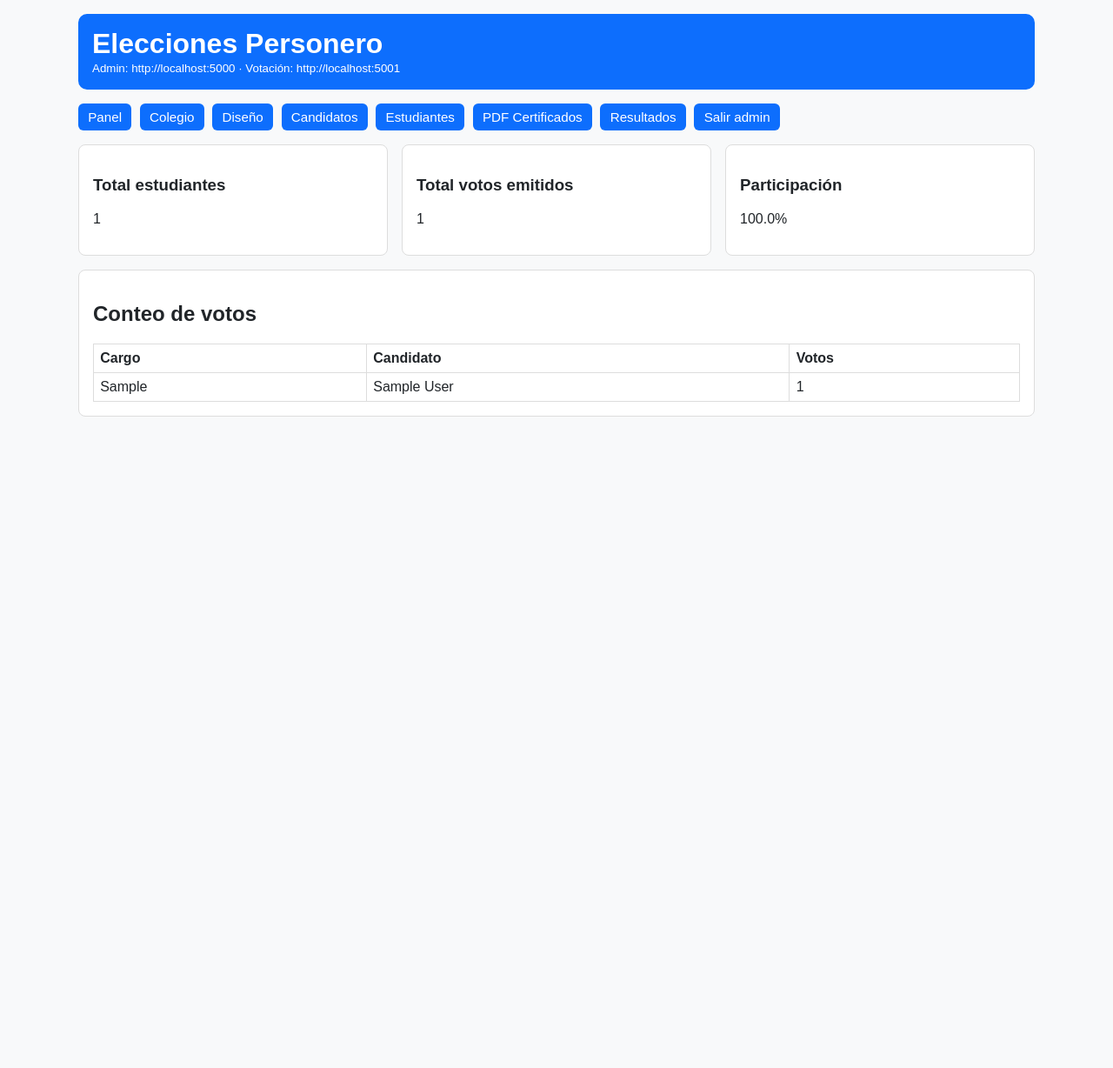
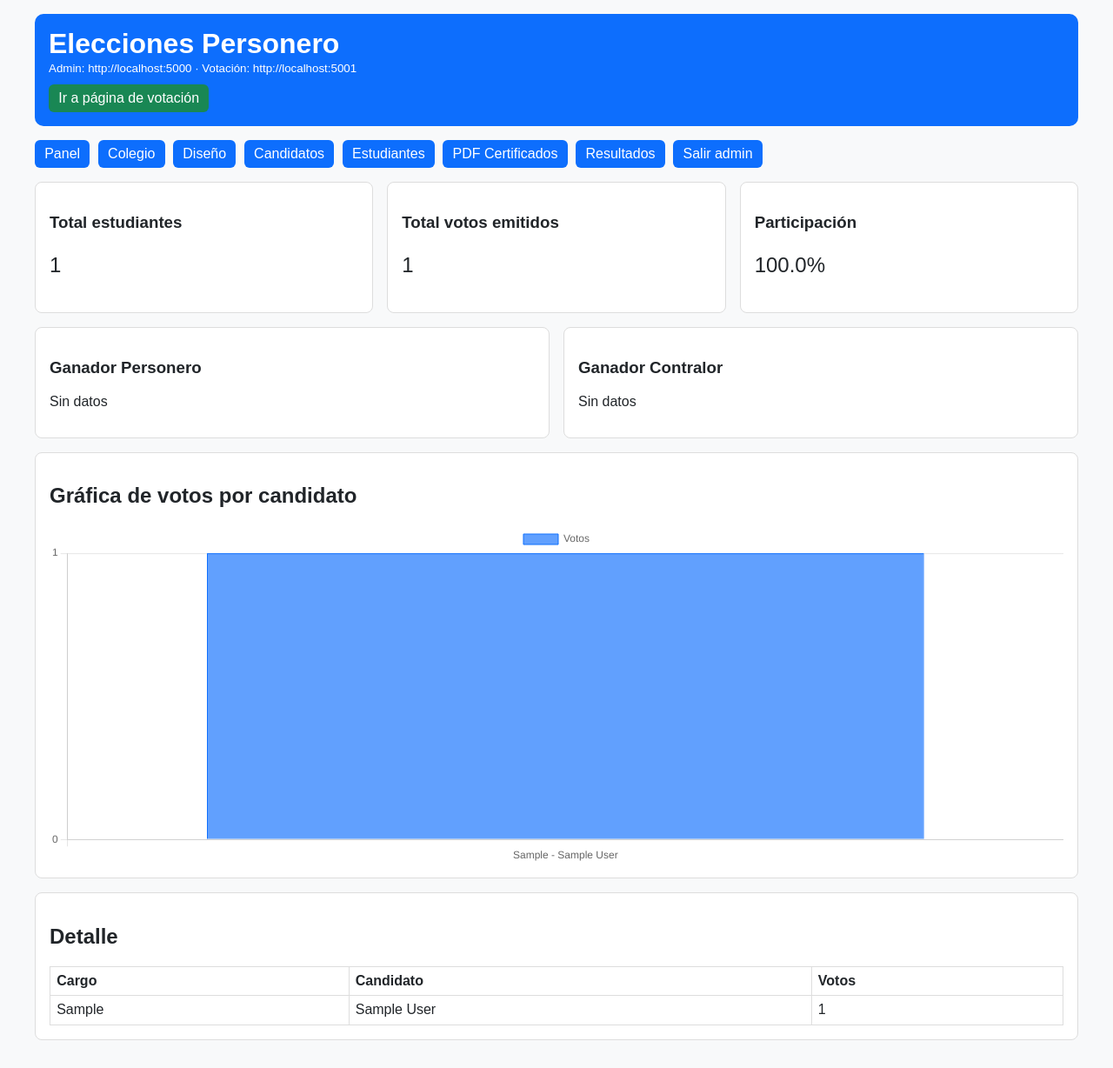
Before and after one commit to Stark-Tech-SA/Elecciones-Personero, a Flask app: page /admin/results in a window 1280 px wide. Shown: the whole page at 87% size. Before the commit the page ends 479 px from the top, so only its background shows below. Run offline with Flask 3, Linux system fonts and the light colour scheme; the visitor is signed in with stand-in values (Sample User, id 1); data comes from the database, SQL or seed files in the repository; tables that the repository leaves empty hold one stand-in row (values such as "Sample post").

Commit message:
Mejorar diseño con imágenes, QR por usuario y certificados 8x hoja

```diff
--- a/app.py
+++ b/app.py
@@ -52,6 +52,13 @@ def close_db(error):
         db.close()
 
 
+def ensure_column(db, table: str, column_name: str, definition: str):
+    existing = db.execute(f"PRAGMA table_info({table})").fetchall()
+    names = {row[1] for row in existing}
+    if column_name not in names:
+        db.execute(f"ALTER TABLE {table} ADD COLUMN {column_name} {definition}")
+
+
 def init_db():
     db = sqlite3.connect(DB_PATH)
     db.executescript(
@@ -70,7 +77,9 @@ def init_db():
             page_title TEXT DEFAULT 'Elecciones Personero',
             header_color TEXT DEFAULT '#0d6efd',
             background_color TEXT DEFAULT '#f8f9fa',
-            text_color TEXT DEFAULT '#212529'
+            text_color TEXT DEFAULT '#212529',
+            header_image_path TEXT,
+            background_image_path TEXT
         );
 
         CREATE TABLE IF NOT EXISTS admin_users (
@@ -111,6 +120,10 @@ def init_db():
         );
         """
     )
+
+    ensure_column(db, "design_settings", "header_image_path", "TEXT")
+    ensure_column(db, "design_settings", "background_image_path", "TEXT")
+
     db.execute(
         """
         INSERT INTO design_settings (id)
@@ -147,9 +160,7 @@ def request_port() -> int | None:
 
 
 def get_design_settings():
-    db = get_db()
-    row = db.execute("SELECT * FROM design_settings WHERE id=1").fetchone()
-    return row
+    return get_db().execute("SELECT * FROM design_settings WHERE id=1").fetchone()
 
 
 @app.context_processor
@@ -178,7 +189,6 @@ def save_upload(file_storage, prefix: str) -> str | None:
 
 
 def generate_unique_user() -> str:
-    # Usuario numérico corto (máximo 8 dígitos)
     return f"{secrets.randbelow(10**8):08d}"
 
 
@@ -234,8 +244,7 @@ def admin_login():
     if request.method == "POST":
         username = request.form.get("username", "").strip()
         password = request.form.get("password", "").strip()
-        db = get_db()
-        admin = db.execute(
+        admin = get_db().execute(
             "SELECT * FROM admin_users WHERE username = ? AND password = ?", (username, password)
         ).fetchone()
         if not admin:
@@ -279,10 +288,15 @@ def design_settings():
 
     db = get_db()
     if request.method == "POST":
+        settings = db.execute("SELECT * FROM design_settings WHERE id=1").fetchone()
+        header_image = save_upload(request.files.get("header_image"), "header")
+        bg_image = save_upload(request.files.get("background_image"), "bg")
+
         db.execute(
             """
             UPDATE design_settings
-            SET page_title = ?, header_color = ?, background_color = ?, text_color = ?
+            SET page_title = ?, header_color = ?, background_color = ?, text_color = ?,
+                header_image_path = ?, background_image_path = ?
             WHERE id = 1
             """,
             (
@@ -290,14 +304,15 @@ def design_settings():
                 request.form.get("header_color", "#0d6efd").strip() or "#0d6efd",
                 request.form.get("background_color", "#f8f9fa").strip() or "#f8f9fa",
                 request.form.get("text_color", "#212529").strip() or "#212529",
+                header_image or settings["header_image_path"],
+                bg_image or settings["background_image_path"],
             ),
         )
         db.commit()
         flash("Diseño actualizado correctamente.")
         return redirect(url_for("design_settings"))
 
-    settings = db.execute("SELECT * FROM design_settings WHERE id=1").fetchone()
-    return render_template("design_settings.html", settings=settings)
+    return render_template("design_settings.html", settings=db.execute("SELECT * FROM design_settings WHERE id=1").fetchone())
 
 
 @app.route("/admin/school", methods=["GET", "POST"])
@@ -335,8 +350,7 @@ def school_info():
         flash("Información del colegio guardada correctamente.")
         return redirect(url_for("school_info"))
 
-    school = db.execute("SELECT * FROM school_info WHERE id=1").fetchone()
-    return render_template("school_info.html", school=school)
+    return render_template("school_info.html", school=db.execute("SELECT * FROM school_info WHERE id=1").fetchone())
 
 
 @app.route("/admin/candidates", methods=["GET", "POST"])
@@ -365,8 +379,7 @@ def candidates():
         flash("Candidato registrado.")
         return redirect(url_for("candidates"))
 
-    all_candidates = db.execute("SELECT * FROM candidates ORDER BY position, full_name").fetchall()
-    return render_template("candidates.html", candidates=all_candidates)
+    return render_template("candidates.html", candidates=db.execute("SELECT * FROM candidates ORDER BY position, full_name").fetchall())
 
 
 @app.route("/admin/students", methods=["GET", "POST"])
@@ -398,7 +411,6 @@ def students_upload():
 
         inserted = 0
         skipped = 0
-
         for _, row in df.iterrows():
             full_name = str(row.get("full_name", "")).strip()
             if not full_name:
@@ -406,15 +418,11 @@ def students_upload():
                 continue
 
             doc_id = str(row.get("doc_id", "")).strip()
-            exists = db.execute(
-                "SELECT id FROM students WHERE doc_id = ? AND doc_id <> ''", (doc_id,)
-            ).fetchone()
+            exists = db.execute("SELECT id FROM students WHERE doc_id = ? AND doc_id <> ''", (doc_id,)).fetchone()
             if exists:
                 skipped += 1
                 continue
 
-            unique_user = generate_unique_user_non_colliding(db)
-            qr_token = secrets.token_urlsafe(16)
             db.execute(
                 """
                 INSERT INTO students (doc_id, full_name, grade, group_name, unique_user, qr_token)
@@ -425,8 +433,8 @@ def students_upload():
                     full_name,
                     str(row.get("grade", "")).strip(),
                     str(row.get("group_name", "")).strip(),
-                    unique_user,
-                    qr_token,
+                    generate_unique_user_non_colliding(db),
+                    secrets.token_urlsafe(16),
                 ),
             )
             inserted += 1
@@ -435,8 +443,7 @@ def students_upload():
         flash(f"Carga completada: {inserted} estudiantes nuevos, {skipped} omitidos.")
         return redirect(url_for("students_upload"))
 
-    students = db.execute("SELECT * FROM students ORDER BY full_name").fetchall()
-    return render_template("students_upload.html", students=students)
+    return render_template("students_upload.html", students=db.execute("SELECT * FROM students ORDER BY full_name").fetchall())
 
 
 def build_certificate_pdf(students, school):
@@ -444,11 +451,11 @@ def build_certificate_pdf(students, school):
     pdf = canvas.Canvas(packet, pagesize=A4)
     page_w, page_h = A4
 
-    margin = 24
-    cols = 2
-    rows = 2
-    cert_w = (page_w - margin * 2 - 12) / cols
-    cert_h = (page_h - margin * 2 - 12) / rows
+    margin = 18
+    cols, rows = 2, 4
+    gap_x, gap_y = 8, 8
+    cert_w = (page_w - margin * 2 - gap_x) / cols
+    cert_h = (page_h - margin * 2 - (rows - 1) * gap_y) / rows
 
     logo_reader = None
     if school and school["logo_path"]:
@@ -456,41 +463,53 @@ def build_certificate_pdf(students, school):
         if logo_file.exists():
             logo_reader = ImageReader(str(logo_file))
 
+    school_name = school["school_name"] if school and school["school_name"] else "Institución educativa"
+
     for idx, student in enumerate(students):
-        slot = idx % 4
-        col = slot % 2
-        row = slot // 2
+        slot = idx % 8
+        col = slot % cols
+        row = slot // cols
 
-        x = margin + col * (cert_w + 12)
-        y = page_h - margin - (row + 1) * cert_h - row * 12
+        x = margin + col * (cert_w + gap_x)
+        y = page_h - margin - (row + 1) * cert_h - row * gap_y
 
-        pdf.roundRect(x, y, cert_w, cert_h, 8)
-        pdf.setFont("Helvetica-Bold", 11)
-        school_name = school["school_name"] if school and school["school_name"] else "Institución educativa"
-        pdf.drawString(x + 10, y + cert_h - 18, school_name)
+        pdf.roundRect(x, y, cert_w, cert_h, 6)
 
         if logo_reader:
-            pdf.drawImage(logo_reader, x + cert_w - 54, y + cert_h - 54, width=42, height=42, preserveAspectRatio=True)
+            try:
+                pdf.saveState()
+                pdf.setFillAlpha(0.08)
+                wm_size = min(cert_w * 0.65, cert_h * 0.85)
+                pdf.drawImage(logo_reader, x + (cert_w - wm_size) / 2, y + (cert_h - wm_size) / 2, width=wm_size, height=wm_size, preserveAspectRatio=True, mask='auto')
+                pdf.restoreState()
+            except Exception:
+                pass
 
-        pdf.setFont("Helvetica", 9)
-        pdf.drawString(x + 10, y + cert_h - 36, "Certificado de participación electoral")
-        pdf.drawString(x + 10, y + cert_h - 52, f"Estudiante: {student['full_name']}")
-        pdf.drawString(x + 10, y + cert_h - 66, f"Documento: {student['doc_id'] or '-'}")
-        pdf.drawString(x + 10, y + cert_h - 80, f"Usuario: {student['unique_user']}")
-        status_txt = "Votó" if student["voted"] else "Pendiente por votar"
-        pdf.drawString(x + 10, y + cert_h - 94, f"Estado: {status_txt}")
+        pdf.setFont("Helvetica-Bold", 11)
+        pdf.drawCentredString(x + cert_w / 2, y + cert_h - 16, school_name)
+        pdf.setFont("Helvetica-Bold", 9)
+        pdf.drawCentredString(x + cert_w / 2, y + cert_h - 30, "Certificado de Votación 2026")
 
-        vote_url = f"{app_base_url(VOTING_PORT)}/vote/access/{student['qr_token']}"
-        qr_img = qrcode.make(vote_url)
+        if logo_reader:
+            pdf.setFillColorRGB(1, 1, 1)
+            pdf.rect(x + cert_w - 44, y + cert_h - 44, 32, 32, fill=1, stroke=0)
+            pdf.setFillColorRGB(0, 0, 0)
+            pdf.drawImage(logo_reader, x + cert_w - 42, y + cert_h - 42, width=28, height=28, preserveAspectRatio=True, mask='auto')
+
+        pdf.setFont("Helvetica", 8)
+        pdf.drawString(x + 8, y + cert_h - 48, f"Estudiante: {student['full_name']}")
+        pdf.drawString(x + 8, y + cert_h - 60, f"Documento: {student['doc_id'] or '-'}")
+        pdf.drawString(x + 8, y + cert_h - 72, f"Usuario para votar: {student['unique_user']}")
+
         qr_buf = io.BytesIO()
-        qr_img.save(qr_buf, format="PNG")
+        qrcode.make(student["unique_user"]).save(qr_buf, format="PNG")
         qr_buf.seek(0)
-        pdf.drawImage(ImageReader(qr_buf), x + 10, y + 10, width=70, height=70)
+        qr_size = 46
+        pdf.drawImage(ImageReader(qr_buf), x + 8, y + 8, width=qr_size, height=qr_size)
         pdf.setFont("Helvetica", 7)
-        pdf.drawString(x + 86, y + 22, "Escanea para ingresar")
-        pdf.drawString(x + 86, y + 12, "a la votación")
+        pdf.drawString(x + 60, y + 25, "QR con usuario de votación")
 
-        if slot == 3 and idx != len(students) - 1:
+        if slot == 7 and idx != len(students) - 1:
             pdf.showPage()
 
     pdf.save()
@@ -511,9 +530,8 @@ def certificates_pdf():
         flash("No hay estudiantes para generar certificados.")
         return redirect(url_for("students_upload"))
 
-    pdf_bytes = build_certificate_pdf(students, school)
     return send_file(
-        pdf_bytes,
+        build_certificate_pdf(students, school),
         mimetype="application/pdf",
         as_attachment=True,
         download_name="certificados_estudiantes.pdf",
@@ -542,19 +560,29 @@ def results():
 
     turnout = round((total_voted / total_students) * 100, 2) if total_students else 0
 
+    chart_labels = [f"{row['position']} - {row['full_name']}" for row in tally]
+    chart_values = [row["votes"] for row in tally]
+
+    winners = {}
+    for position in ["Personero", "Contralor"]:
+        best = max((r for r in tally if r["position"] == position), key=lambda x: x["votes"], default=None)
+        winners[position] = best
+
     return render_template(
         "results.html",
         tally=tally,
         total_students=total_students,
         total_voted=total_voted,
         turnout=turnout,
+        chart_labels=chart_labels,
+        chart_values=chart_values,
+        winners=winners,
     )
 
 
 @app.route("/vote/access/<token>")
 def access_by_qr(token: str):
-    db = get_db()
-    student = db.execute("SELECT * FROM students WHERE qr_token = ?", (token,)).fetchone()
+    student = get_db().execute("SELECT * FROM students WHERE qr_token = ?", (token,)).fetchone()
     if not student:
         flash("QR inválido.", "error")
         return redirect(url_for("login"))
@@ -569,8 +597,9 @@ def access_by_qr(token: str):
 
 @app.route("/qr/<token>")
 def qr_image(token: str):
-    vote_url = f"{app_base_url(VOTING_PORT)}/vote/access/{token}"
-    img = qrcode.make(vote_url)
+    student = get_db().execute("SELECT * FROM students WHERE qr_token = ?", (token,)).fetchone()
+    qr_content = student["unique_user"] if student else token
+    img = qrcode.make(qr_content)
     buf = io.BytesIO()
     img.save(buf, format="PNG")
     buf.seek(0)
@@ -581,10 +610,7 @@ def qr_image(token: str):
 def login():
     if request.method == "POST":
         unique_user = request.form.get("unique_user", "").strip()
-        db = get_db()
-        student = db.execute(
-            "SELECT * FROM students WHERE unique_user = ?", (unique_user,)
-        ).fetchone()
+        student = get_db().execute("SELECT * FROM students WHERE unique_user = ?", (unique_user,)).fetchone()
 
         if not student:
             flash("Usuario no válido.", "error")
@@ -614,9 +640,7 @@ def vote():
 
     positions = ["Personero", "Contralor"]
     candidates_by_position = {
-        position: db.execute(
-            "SELECT * FROM candidates WHERE position = ? ORDER BY full_name", (position,)
-        ).fetchall()
+        position: db.execute("SELECT * FROM candidates WHERE position = ? ORDER BY full_name", (position,)).fetchall()
         for position in positions
     }
 
@@ -629,17 +653,9 @@ def vote():
             return redirect(url_for("vote"))
 
         now = datetime.now().isoformat()
-        db.execute(
-            "INSERT INTO votes (student_id, position, candidate_id, created_at) VALUES (?, ?, ?, ?)",
-            (student_id, "Personero", int(personero_id), now),
-        )
-        db.execute(
-            "INSERT INTO votes (student_id, position, candidate_id, created_at) VALUES (?, ?, ?, ?)",
-            (student_id, "Contralor", int(contralor_id), now),
-        )
-        db.execute(
-            "UPDATE students SET voted = 1, voted_at = ? WHERE id = ?", (now, student_id)
-        )
+        db.execute("INSERT INTO votes (student_id, position, candidate_id, created_at) VALUES (?, ?, ?, ?)", (student_id, "Personero", int(personero_id), now))
+        db.execute("INSERT INTO votes (student_id, position, candidate_id, created_at) VALUES (?, ?, ?, ?)", (student_id, "Contralor", int(contralor_id), now))
+        db.execute("UPDATE students SET voted = 1, voted_at = ? WHERE id = ?", (now, student_id))
         db.commit()
 
         session.clear()
@@ -656,5 +672,4 @@ def logout():
 
 
 if __name__ == "__main__":
-    # Ejecuta por defecto el servidor administrativo
     app.run(debug=True, host="0.0.0.0", port=ADMIN_PORT)
--- a/templates/base.html
+++ b/templates/base.html
@@ -7,22 +7,31 @@
   <style>
     body {
       font-family: Arial, sans-serif;
-      max-width: 1100px;
+      max-width: 1200px;
       margin: 0 auto;
       padding: 1rem;
-      background: {{ theme.background_color if theme else '#f8f9fa' }};
+      background-color: {{ theme.background_color if theme else '#f8f9fa' }};
+      {% if theme and theme.background_image_path %}
+      background-image: url('/{{ theme.background_image_path }}');
+      background-size: cover;
+      background-attachment: fixed;
+      {% endif %}
       color: {{ theme.text_color if theme else '#212529' }};
     }
     nav { display: flex; gap: .6rem; flex-wrap: wrap; margin-bottom: 1rem; }
-    nav a {
-      text-decoration: none;
+    nav a { text-decoration: none; background: {{ theme.header_color if theme else '#0d6efd' }}; color: #fff; padding: .45rem .7rem; border-radius: 6px; }
+    .header {
       background: {{ theme.header_color if theme else '#0d6efd' }};
-      color: #fff;
-      padding: .45rem .7rem;
-      border-radius: 6px;
-      font-size: .95rem;
+      color:#fff;
+      border-radius:10px;
+      padding:1rem;
+      margin-bottom:1rem;
+      {% if theme and theme.header_image_path %}
+      background-image: linear-gradient(rgba(0,0,0,.45), rgba(0,0,0,.45)), url('/{{ theme.header_image_path }}');
+      background-size: cover;
+      background-position: center;
+      {% endif %}
     }
-    .header {background: {{ theme.header_color if theme else '#0d6efd' }}; color:#fff; border-radius:10px; padding:1rem; margin-bottom:1rem;}
     .card { border:1px solid #ddd; border-radius:8px; padding:1rem; margin-bottom:1rem; background:#fff; }
     .grid { display:grid; grid-template-columns: repeat(auto-fit,minmax(220px,1fr)); gap:1rem; }
     .flash { background:#e8f5e9; border:1px solid #2e7d32; border-radius:6px; padding:.6rem; }
@@ -37,6 +46,9 @@
   <div class="header">
     <h1 style="margin:0;">{{ theme.page_title if theme else 'Elecciones Personero' }}</h1>
     <small>Admin: {{ ADMIN_BASE }} · Votación: {{ VOTING_BASE }}</small>
+    <div style="margin-top:.6rem;">
+      <a class="btn-link" href="{{ VOTING_BASE }}/login" target="_blank">Ir a página de votación</a>
+    </div>
   </div>
 
   {% if session.get('admin_logged') %}
--- a/templates/results.html
+++ b/templates/results.html
@@ -1,13 +1,29 @@
 {% extends "base.html" %}
 {% block content %}
 <div class="grid">
-  <div class="card"><h3>Total estudiantes</h3><p>{{ total_students }}</p></div>
-  <div class="card"><h3>Total votos emitidos</h3><p>{{ total_voted }}</p></div>
-  <div class="card"><h3>Participación</h3><p>{{ turnout }}%</p></div>
+  <div class="card"><h3>Total estudiantes</h3><p style="font-size:1.5rem;">{{ total_students }}</p></div>
+  <div class="card"><h3>Total votos emitidos</h3><p style="font-size:1.5rem;">{{ total_voted }}</p></div>
+  <div class="card"><h3>Participación</h3><p style="font-size:1.5rem;">{{ turnout }}%</p></div>
+</div>
+
+<div class="grid">
+  <div class="card">
+    <h3>Ganador Personero</h3>
+    <p>{{ winners['Personero'].full_name if winners['Personero'] else 'Sin datos' }}</p>
+  </div>
+  <div class="card">
+    <h3>Ganador Contralor</h3>
+    <p>{{ winners['Contralor'].full_name if winners['Contralor'] else 'Sin datos' }}</p>
+  </div>
 </div>
 
 <div class="card">
-  <h2>Conteo de votos</h2>
+  <h2>Gráfica de votos por candidato</h2>
+  <canvas id="votesChart" height="100"></canvas>
+</div>
+
+<div class="card">
+  <h2>Detalle</h2>
   <table>
     <tr><th>Cargo</th><th>Candidato</th><th>Votos</th></tr>
     {% for row in tally %}
@@ -21,4 +37,27 @@
     {% endfor %}
   </table>
 </div>
+
+<script src="https://cdn.jsdelivr.net/npm/chart.js"></script>
+<script>
+  const labels = {{ chart_labels|tojson }};
+  const values = {{ chart_values|tojson }};
+  new Chart(document.getElementById('votesChart'), {
+    type: 'bar',
+    data: {
+      labels: labels,
+      datasets: [{
+        label: 'Votos',
+        data: values,
+        backgroundColor: 'rgba(13,110,253,0.65)',
+        borderColor: 'rgba(13,110,253,1)',
+        borderWidth: 1
+      }]
+    },
+    options: {
+      responsive: true,
+      scales: { y: { beginAtZero: true, ticks: { precision: 0 } } }
+    }
+  });
+</script>
 {% endblock %}
```
Also changed, not shown: templates/design_settings.html (+13 -1 lines).
